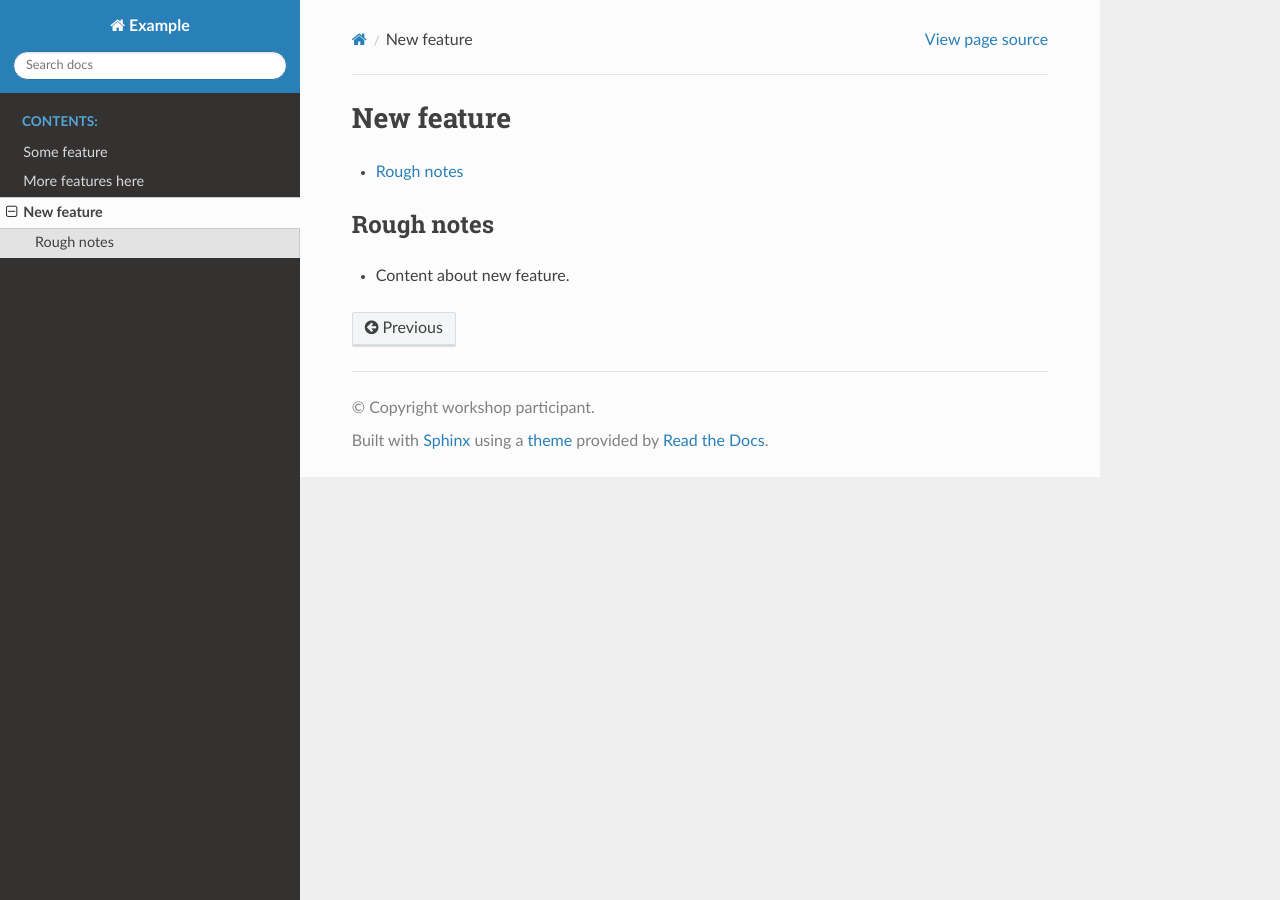
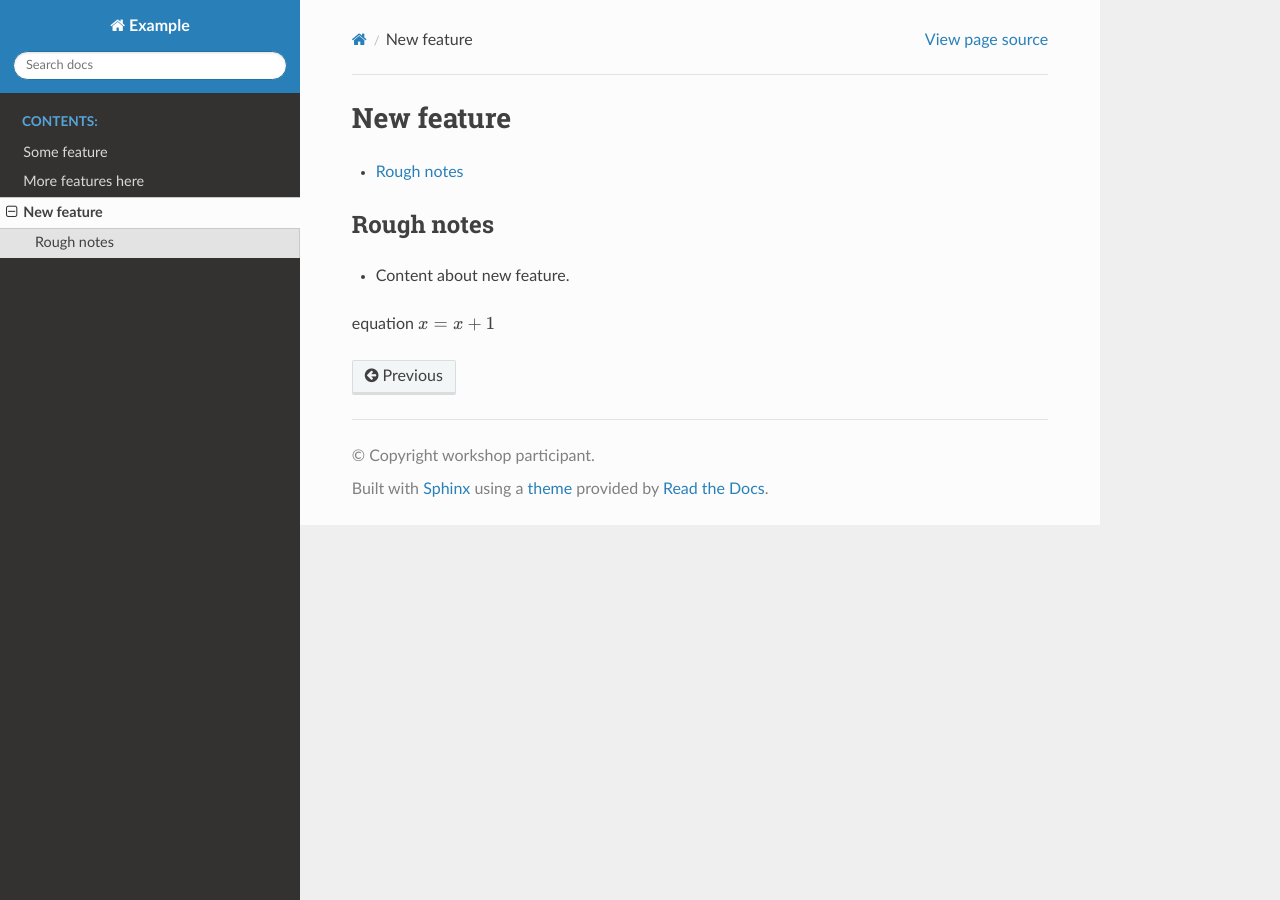
Before and after one commit to maheshramachandran/documentation-example, a Sphinx documentation site: the page built from doc/new-feature.rst, in a window 1280 px wide. Built offline with Sphinx 7.4.7 and the Read the Docs theme 3.1.0, drawn with Linux system fonts in a browser that asks for light colours.

Commit message:
add equation to new-feature

```diff
--- a/doc/new-feature.rst
+++ b/doc/new-feature.rst
@@ -11,3 +11,5 @@ New feature
 Rough notes
 =====================================================
 * Content about new feature.
+
+equation :math:`x = x + 1`
```
